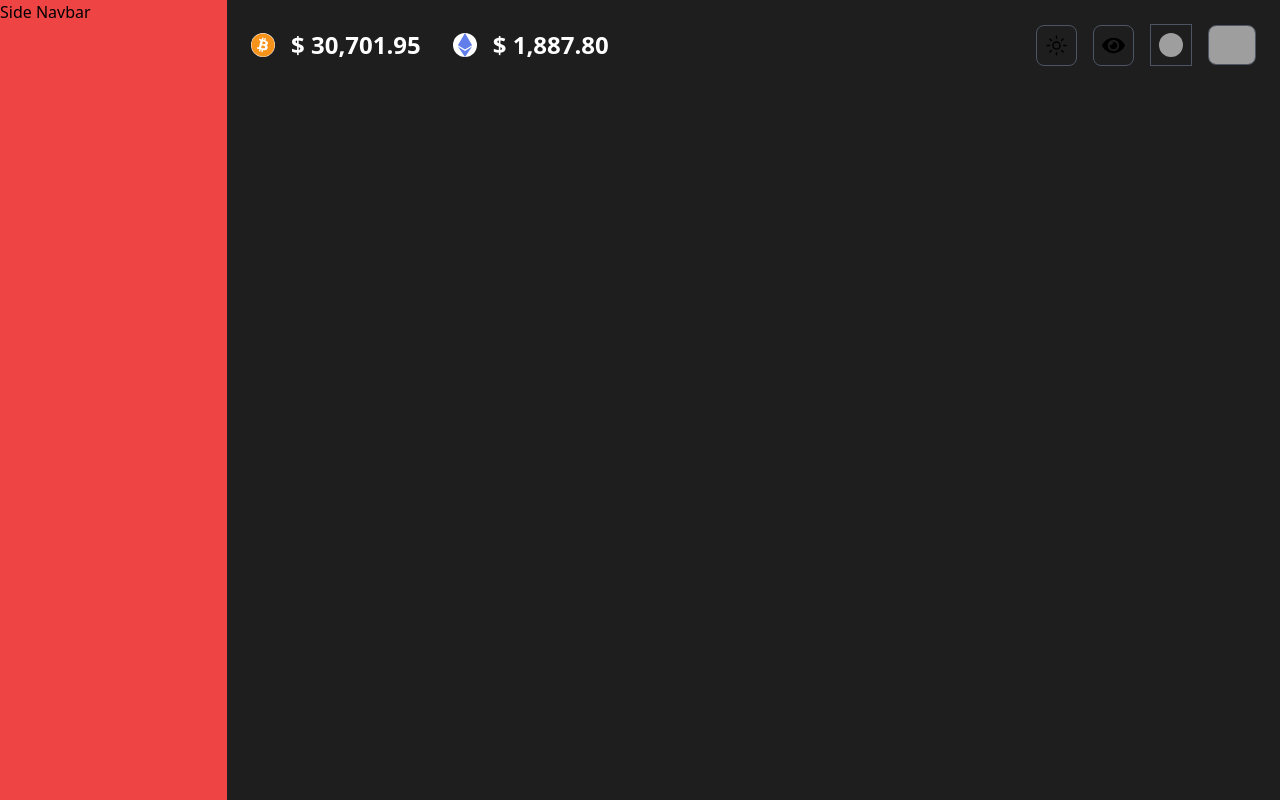
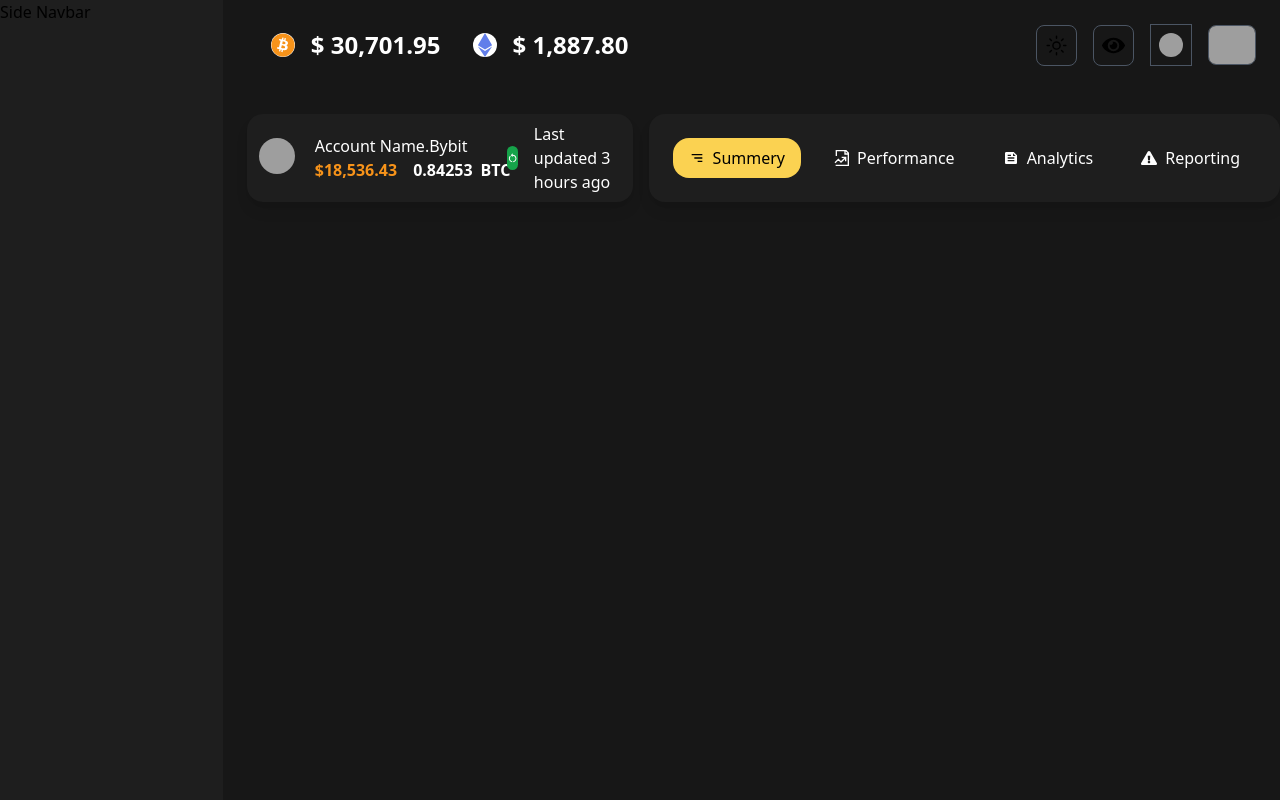
Before and after one commit to iamRazzakk/dashboard, a React (Vite) app: page / in a window 1280 px wide. Shown: the top 800 px of the page. Built offline with nearby package versions, Linux system fonts and the light colour scheme; grey boxes are pictures that could not be loaded.

Commit message:
crate account and summery section

```diff
--- a/src/main.jsx
+++ b/src/main.jsx
@@ -6,7 +6,7 @@ import myCreatedRouter from './Components/Router/Router'
 
 ReactDOM.createRoot(document.getElementById('root')).render(
   <React.StrictMode>
-    <div className='bg-[#1e1e1e]'>
+    <div className=''>
       <RouterProvider router={myCreatedRouter}>
       </RouterProvider>
     </div>
--- a/src/pages/Home.jsx
+++ b/src/pages/Home.jsx
@@ -1,15 +1,17 @@
+import AccountAndSummery from "./Home/AccountAndSummery";
 import Navbar from "./Home/Navbar";
-
-
 
 const Home = () => {
     return (
-        <div className="md:flex">
-            <div className="md:w-[276px] md:h-[1428px] bg-red-500">
+        <div className="md:flex gap-6 bg-[#171717]">
+            <div className="md:w-[276px] md:h-[1428px] bg-[#1e1e1e]">
+                {/* Side Navbar goes here */}
                 <h1>Side Navbar</h1>
             </div>
-            <div className="w-full">
-                <Navbar></Navbar>
+            <div className="w-full mx-auto bg-[#171717]">
+                {/* Content Section goes here */}
+                <Navbar />
+                <AccountAndSummery />
             </div>
         </div>
     );
--- /dev/null
+++ b/src/pages/Home/AccountAndSummery.jsx
@@ -0,0 +1,63 @@
+import { MdRestartAlt } from "react-icons/md";
+import { BiMenuAltRight } from "react-icons/bi";
+import { GrDocumentPerformance } from "react-icons/gr";
+import { FaExclamationTriangle } from "react-icons/fa";
+import { MdFeed } from "react-icons/md";
+
+const AccountAndSummary = () => {
+    return (
+        <section className="md:mt-6   w-full  rounded-lg ">
+            <div className="md:flex justify-between gap-4 ">
+                <div className="flex px-2 py-1 shadow-lg rounded-2xl md:flex-1 bg-[#1e1e1e]  items-center gap-8 justify-between w-full text-white">
+                    {/* First Section - Left Side */}
+                    <div className="">
+                        <div className="flex gap-4">
+                            <img className="rounded-full p-1 h-11 w-11" src="https://seeklogo.com/images/B/bybit-logo-4C31FD6A08-seeklogo.com.png" alt="" />
+                            <div>
+                                <h3>Account Name.Bybit</h3>
+                                <div className="flex font-bold gap-4">
+                                    <h2 className="text-[#f7931a]">
+                                        $18,536.43
+                                    </h2>
+                                    <h2 className="flex gap-2">0.84253 <span>BTC</span></h2>
+                                </div>
+                            </div>
+                        </div>
+                    </div>
+                    {/* Second Section - Right Side */}
+                    <div className="">
+                        <div className="flex items-center gap-4">
+                            <MdRestartAlt className="h-6 w-6 rounded-full bg-green-600" />
+                            <h1>Last updated 3 hours ago</h1>
+                        </div>
+                    </div>
+                </div>
+                {/* Last div section */}
+                <div className="shadow-lg md:flex-1 rounded-2xl bg-[#1e1e1e]">
+                    <div className="flex md:flex-1  items-center justify-evenly w-full text-white">
+                        <div className="flex justify-center items-center p-6 gap-4">
+                            <div className="flex items-center bg-[#fbd251] text-black px-4 py-2 rounded-2xl gap-2">
+                                <BiMenuAltRight></BiMenuAltRight>
+                                <h1>Summery</h1>
+                            </div>
+                            <div className="flex items-center text- px-4 py-2 rounded-2xl gap-2">
+                                <GrDocumentPerformance></GrDocumentPerformance>
+                                <h1>Performance</h1>
+                            </div>
+                            <div className="flex items-center text- px-4 py-2 rounded-2xl gap-2">
+                                <MdFeed></MdFeed>
+                                <h1>Analytics</h1>
+                            </div>
+                            <div className="flex items-center text- px-4 py-2 rounded-2xl gap-2">
+                                <FaExclamationTriangle></FaExclamationTriangle>
+                                <h1>Reporting</h1>
+                            </div>
+                        </div>
+                    </div>
+                </div>
+            </div>
+        </section>
+    );
+};
+
+export default AccountAndSummary;
--- a/src/pages/Home/Navbar.jsx
+++ b/src/pages/Home/Navbar.jsx
@@ -5,7 +5,7 @@ import { IoSunnyOutline } from "react-icons/io5";
 
 const Navbar = () => {
     return (
-        <nav className=" flex justify-between items-center  p-6">
+        <nav className=" flex justify-between items-center bg-[#171717] p-6">
             <div className="flex   gap-8  text-2xl">
                 <div className="flex gap-4 text-white font-bold items-center">
                     <FaBitcoin className="bg-white rounded-full text-[#f7931a]"></FaBitcoin>
```
